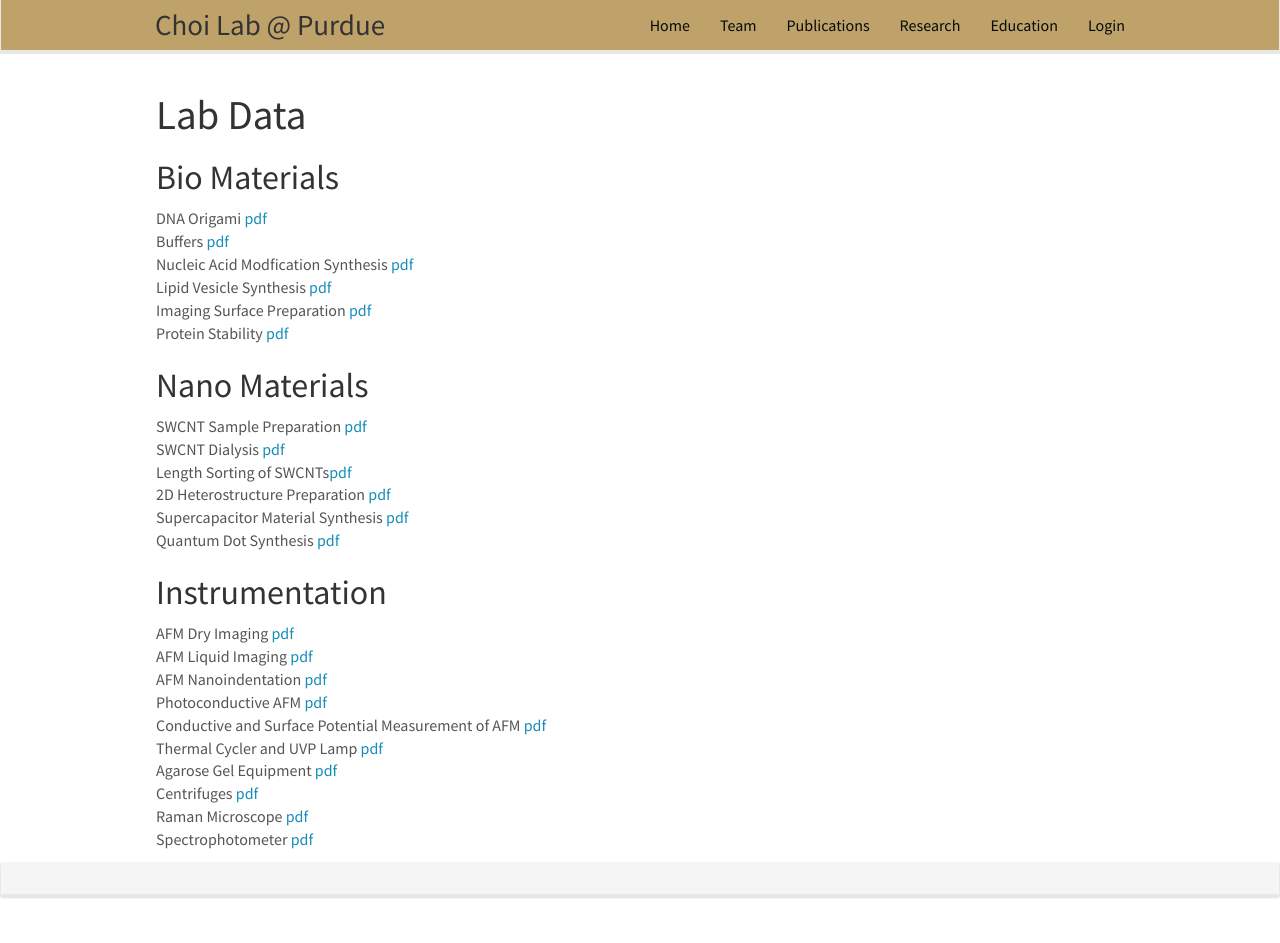
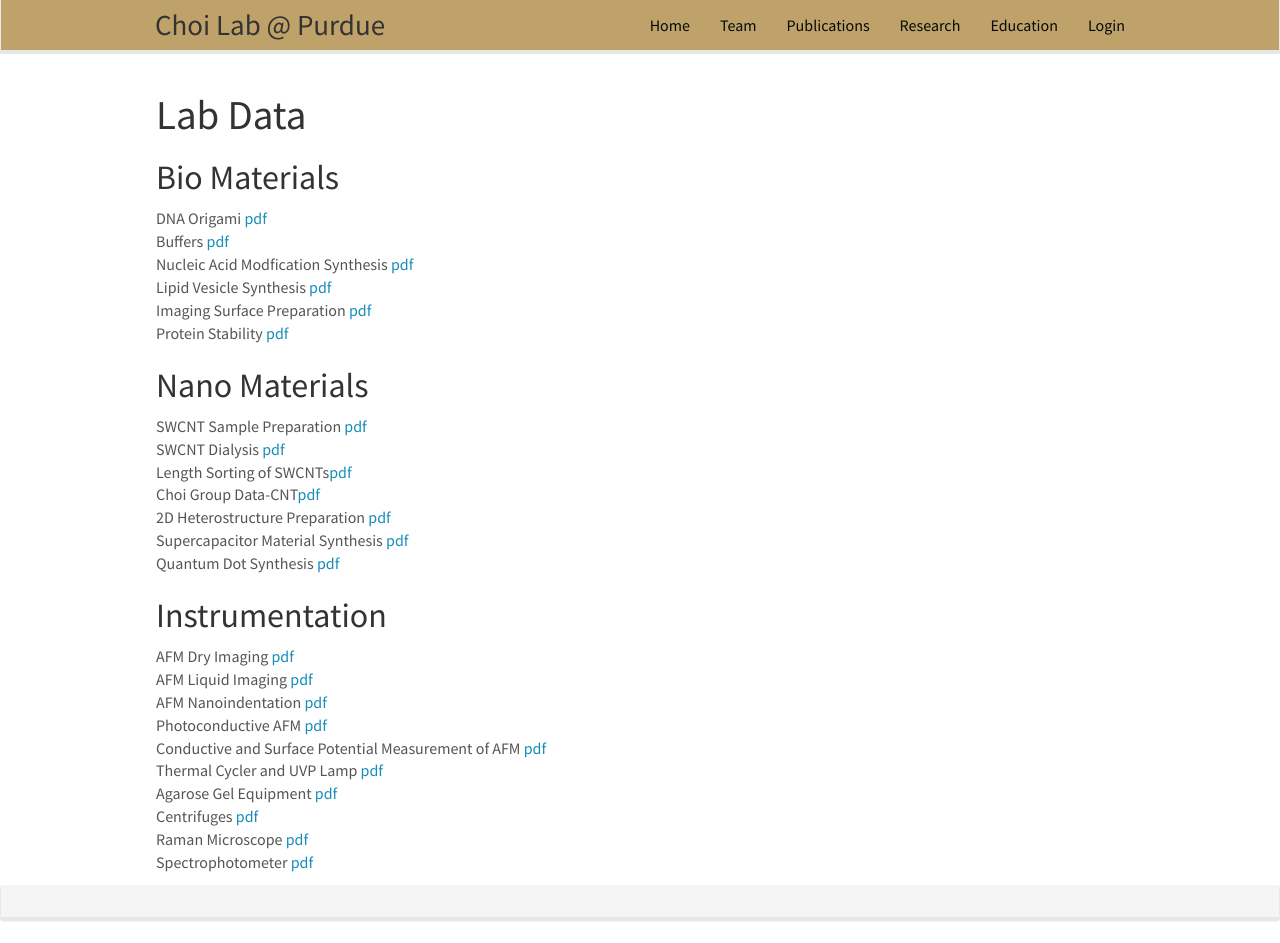
Before and after one commit to choidnalab/choidnalab.github.io, a Jekyll site: the page built from _pages/labdata.md, in a window 1280 px wide and 943 px high. Built offline with Jekyll 4.4.1, drawn with Linux system fonts in a browser that asks for light colours; nearby versions of some CDN libraries.

Commit message:
Update labdata.md

```diff
--- a/_pages/labdata.md
+++ b/_pages/labdata.md
@@ -20,6 +20,7 @@ Protein Stability <a href="{{ site.url }}{{ site.baseurl }}/images/labdata/1_6_p
 SWCNT Sample Preparation <a href="{{ site.url }}{{ site.baseurl }}/images/labdata/2_1_cnt_sample_preparation.pdf">pdf</a><br>
 SWCNT Dialysis <a href="{{ site.url }}{{ site.baseurl }}/images/labdata/2_2_swcnt_dialysis.pdf">pdf</a><br>
 Length Sorting of SWCNTs<a href="{{ site.url }}{{ site.baseurl }}/images/labdata/2_3_length_sorting.pdf">pdf</a><br>
+Choi Group Data-CNT<a href="{{ site.url }}{{ site.baseurl }}/images/labdata/2_7_choi_group_data_CNT.pdf">pdf</a><br>
 2D Heterostructure Preparation <a href="{{ site.url }}{{ site.baseurl }}/images/labdata/2_4_2d_heterostructure_preparation.pdf">pdf</a><br>
 Supercapacitor Material Synthesis <a href="{{ site.url }}{{ site.baseurl }}/images/labdata/2_5_supercapacitor.pdf">pdf</a><br>
 Quantum Dot Synthesis <a href="{{ site.url }}{{ site.baseurl }}/images/labdata/2_6_quantum_dot_synthesis.pdf">pdf</a><br>
```
